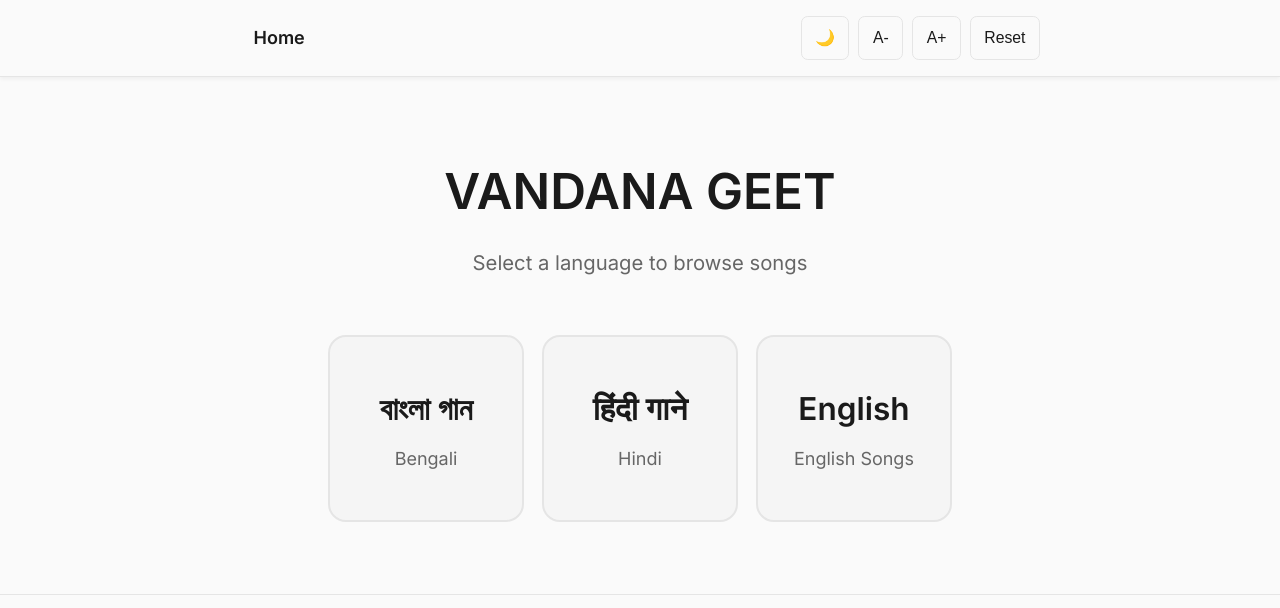
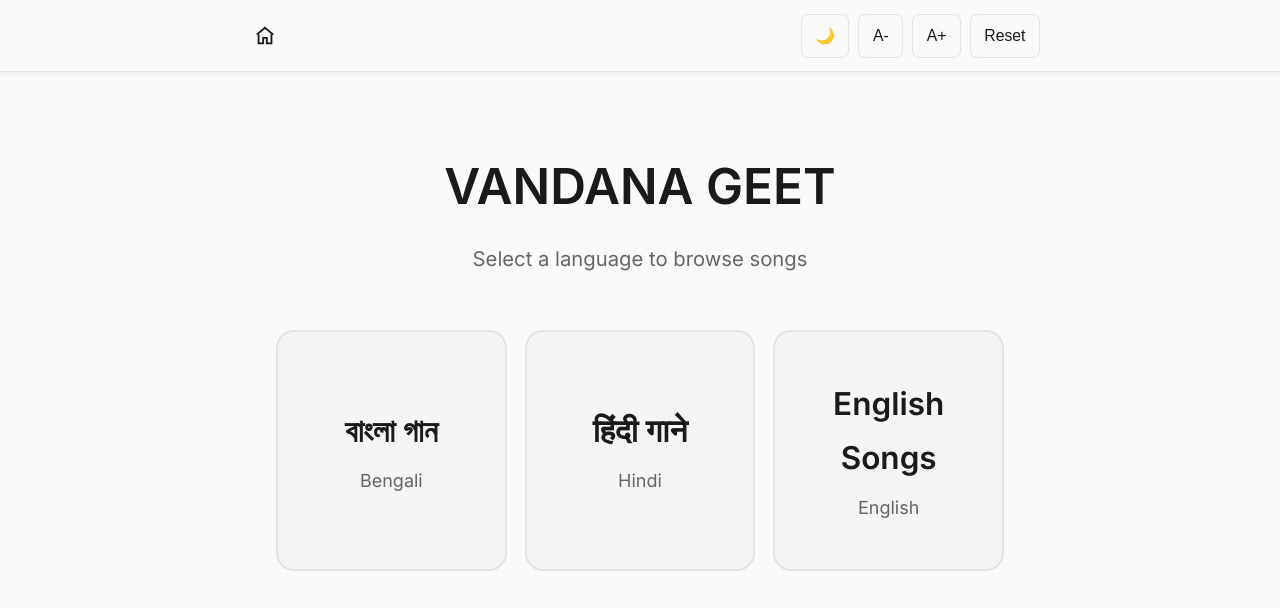
Before and after one commit to ajilenakh/VandanaGeetlyrics, an Eleventy site: page src/index.njk in a window 1280 px wide. Shown: the top 608 px of the page. Built offline with nearby package versions, Linux system fonts and the light colour scheme; Eleventy itself is replaced by a stand-in of ours; files that its build step writes are made by us from their sources.

Commit message:
fixbug: two headers in song lyrics page & Add dynamic logo for light and dark mode

```diff
--- a/src/_includes/components/header.njk
+++ b/src/_includes/components/header.njk
@@ -1,11 +1,17 @@
 <header class="header">
   <div class="header-content">
     <div class="header-left">
-      <a href="/" class="home-link">Home</a>
+      <a href="/" class="home-link" aria-label="Home">
+        <svg class="home-icon" viewBox="0 0 24 24" fill="none" stroke="currentColor" stroke-width="2">
+          <path d="M3 10.5L12 3l9 7.5"></path>
+          <path d="M5 10v10h5v-6h4v6h5V10"></path>
+        </svg>
+</a>
     </div>
     <div class="header-controls">
-      <button id="theme-toggle" class="control-button" aria-label="Toggle dark mode">
-        🌙
+      <button id="theme-toggle" class="control-button" aria-label="Toggle theme">
+        <span class="icon-sun">☀️</span>
+        <span class="icon-moon">🌙</span>
       </button>
       <button id="font-decrease" class="control-button" aria-label="Decrease font size">
         A-
--- a/src/_includes/layouts/base.njk
+++ b/src/_includes/layouts/base.njk
@@ -16,7 +16,9 @@
   <link href="https://fonts.googleapis.com/css2?family=Hind+Siliguri:wght@400;500;600;700&family=Inter:wght@400;500;600;700&family=Noto+Sans+Devanagari:wght@400;500;600;700&display=swap" rel="stylesheet">
 </head>
 <body class="{{ bodyClass or '' }} no-transition">
-  {% if bodyClass != 'song-page' %}
+  {% if headerType == "song" %}
+    {% include "components/song-header.njk" %}
+  {% else %}
     {% include "components/header.njk" %}
   {% endif %}
 
--- a/src/_includes/layouts/song.njk
+++ b/src/_includes/layouts/song.njk
@@ -1,10 +1,9 @@
 ---
 layout: base.njk
+headerType: song
 ---
 
 {% set bodyClass = 'song-page' %}
-
-{% include 'components/song-header.njk' %}
 
 <div class="song-detail">
   <div class="song-info">
--- a/src/css/styles.css
+++ b/src/css/styles.css
@@ -32,6 +32,24 @@
   --shadow-sm: rgba(0, 0, 0, 0.2);
   --shadow-md: rgba(0, 0, 0, 0.3);
   --shadow-lg: rgba(0, 0, 0, 0.4);
+}
+
+/* default = light mode */
+.icon-moon {
+  display: inline;
+}
+
+.icon-sun {
+  display: none;
+}
+
+/* dark mode */
+[data-theme="dark"] .icon-sun {
+  display: inline;
+}
+
+[data-theme="dark"] .icon-moon {
+  display: none;
 }
 
 /* Prevent transitions on initial load */
@@ -127,15 +145,28 @@ a {
   align-items: center;
   gap: 1rem;
 }
+/* Home icon uses theme text color */
+.home-icon {
+  width: 22px;
+  height: 22px;
+  stroke: var(--text-primary);
+  transition: stroke 0.2s ease, transform 0.2s ease;
+}
 
 .home-link {
+  display: flex;
+  align-items: center;
+  transition: background-color 0.2s ease;
   color: var(--text-primary);
   text-decoration: none;
   font-weight: 600;
   font-size: 1rem;
   padding: 0.5rem 0.75rem;
   border-radius: 0.375rem;
-  transition: background-color 0.2s;
+}
+
+.home-link:hover .home-icon {
+  transform: scale(1.05);
 }
 
 .home-link:hover {
--- a/src/index.njk
+++ b/src/index.njk
@@ -24,8 +24,8 @@ title: Church Songbook
 
     <a href="/english/" class="language-card">
       <div class="language-card-content">
-        <h2 class="language-card-title">English</h2>
-        <p class="language-card-count">English Songs</p>
+        <h2 class="language-card-title">English Songs</h2>
+        <p class="language-card-count">English</p>
       </div>
     </a>
   </div>
```
